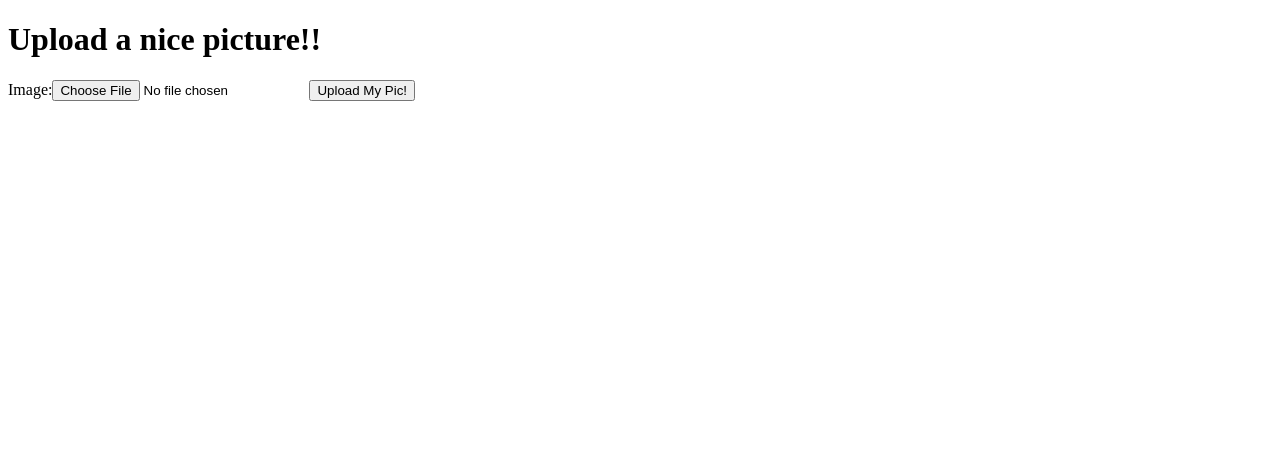
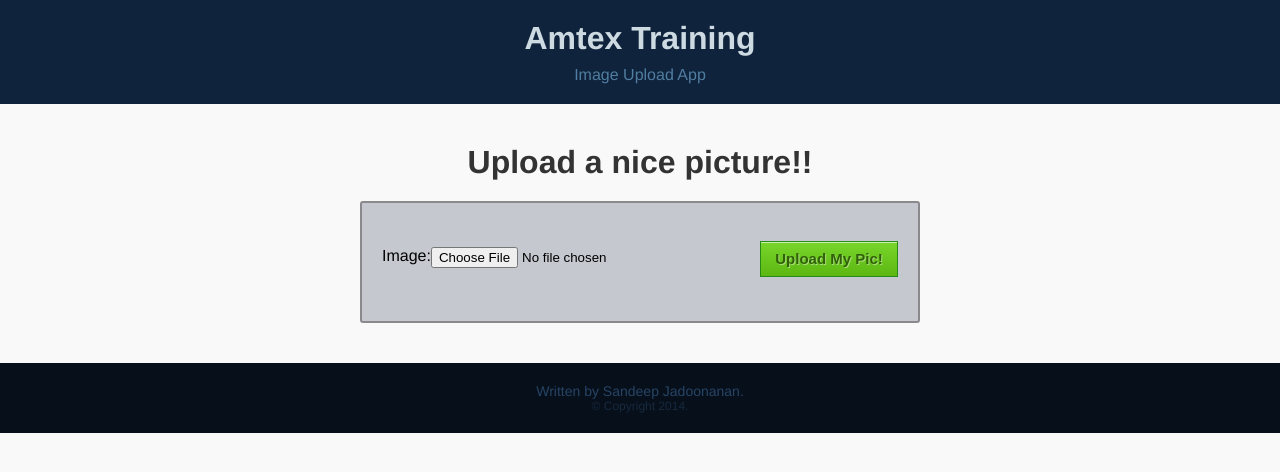
Before and after one commit to TunedMystic/django-file-upload, a Django app: page /p/uploadfile/ in a window 1280 px wide. Shown: the top 472 px of the page. Run offline with Django 3.2, Linux system fonts and the light colour scheme.

Commit message:
Add base template in picsApp. Begin styling with CSS.

```diff
--- /dev/null
+++ b/picsApp/static/picsApp/css/main.css
@@ -0,0 +1,103 @@
+
+
+html, body, div, ul, li, p, span, a, h1, h2, h3, h4, h5, h6 {
+  margin: 0px;
+  padding: 0px;
+}
+
+
+/* ------------ Box-sizing technique taken from Paul Irish ------------ */
+/* ----- http://www.paulirish.com/2012/box-sizing-border-box-ftw/ ----- */
+html {
+  box-sizing: border-box;
+}
+
+*, *:before, *:after {
+  box-sizing: inherit;
+}
+/* -------------------------------------------------------------------- */
+
+
+/* ------------- Clear-fix technique taken from Paul Irish ------------ */
+/* ----------- http://css-tricks.com/snippets/css/clear-fix/ ---------- */
+.clearfix:after {
+  visibility: hidden;
+  display: block;
+  font-size: 0;
+  content: " ";
+  clear: both;
+  height: 0;
+}
+
+.clearfix { display: inline-block; }
+
+* html .clearfix { height: 1%; }
+
+.clearfix { display: block; }
+/* -------------------------------------------------------------------- */
+
+body {
+  background-color: #F9F9F9;
+  font-family: "Helvetica Neue", Helvetica, Arial, sans-serif;
+}
+
+ul {
+  list-style: none;
+}
+
+.darkish {
+  color: #333;
+}
+
+#page-main {
+  width: 1000px;
+  margin: 0 auto;
+}
+
+#page-header {
+  background-color: #0F233C;
+  color: #CDDAE2;
+  padding: 20px 0px;
+}
+
+#page-header-inner {
+  text-align: center;
+  width: 1000px;
+  margin: 0 auto;
+}
+
+#page-header h1{
+
+}
+
+#page-header p{
+  margin-top: 9px;
+  color: #517DA0;
+}
+
+#page-footer {
+  background-color: #070F1A;
+  color: #264566;
+  padding: 20px 0px;
+  font-size: 14px;
+}
+
+#page-footer-inner {
+  text-align: center;
+  width: 1000px;
+  margin: 0 auto;
+}
+
+#page-footer p{
+
+}
+
+#page-footer p.copyright{
+  font-size: 12px;
+  color: #172A3F;
+}
+
+#page-content {
+  padding: 40px 10px;
+  text-align: center;
+}
--- /dev/null
+++ b/picsApp/static/picsApp/css/upload.css
@@ -0,0 +1,100 @@
+
+
+#uploadForm {
+  position: relative;
+  width: 560px;
+  margin: 0 auto;
+  background-color: #C6C8CF;
+  padding: 20px 20px;
+  margin-top: 20px;
+  -webkit-border-radius: 3px;
+  -moz-border-radius: 3px;
+  border-radius: 3px;
+  border: 2px solid #8A8A8D;
+}
+
+#uploadForm label {
+  float: left;
+}
+
+#uploadForm #id_img {
+  float: left;
+}
+
+#uploadForm input[type='submit']{
+  float: right;
+}
+
+
+ul.errorlist {
+  position: absolute;
+  top: 0;
+  text-align: center;
+  width: 517px;
+  margin-top: 8px;
+  font-size: 12px;
+  color: #E9125F;
+  background-color: #E2ACBD;
+  -webkit-border-radius: 3px;
+  -moz-border-radius: 3px;
+  border-radius: 3px;
+  padding: 3px 0px;
+  z-index: 99;
+}
+
+.simpleSpacer {
+  width: 100%;
+  height: 24px;
+}
+
+
+
+/* ------------------------------------------------------ */
+/* This button was generated using CSSButtonGenerator.com */
+.button {
+  -moz-box-shadow: inset 0px 1px 0px 0px #caefab;
+  -webkit-box-shadow: inset 0px 1px 0px 0px #caefab;
+  box-shadow: inset 0px 1px 0px 0px #caefab;
+  background: -webkit-gradient( linear, left top, left bottom, color-stop(0.05, #77d42a), color-stop(1, #5cb811) );
+  background: -moz-linear-gradient( center top, #77d42a 5%, #5cb811 100% );
+  filter: progid:DXImageTransform.Microsoft.gradient(startColorstr='#77d42a', endColorstr='#5cb811');
+  background-color: #77d42a;
+  -webkit-border-top-left-radius: 0px;
+  -moz-border-radius-topleft: 0px;
+  border-top-left-radius: 0px;
+  -webkit-border-top-right-radius: 0px;
+  -moz-border-radius-topright: 0px;
+  border-top-right-radius: 0px;
+  -webkit-border-bottom-right-radius: 0px;
+  -moz-border-radius-bottomright: 0px;
+  border-bottom-right-radius: 0px;
+  -webkit-border-bottom-left-radius: 0px;
+  -moz-border-radius-bottomleft: 0px;
+  border-bottom-left-radius: 0px;
+  text-indent: 0px;
+  border: 1px solid #268a16;
+  display: inline-block;
+  color: #306108;
+  font-family: Arial;
+  font-size: 15px;
+  font-weight: bold;
+  font-style: normal;
+  /* height: 44px; */
+  line-height: 32px;
+  width: 138px;
+  text-decoration: none;
+  text-align: center;
+  text-shadow: 1px 1px 0px #aade7c;
+  margin-top: -6px;
+}
+.button:hover {
+  background:-webkit-gradient( linear, left top, left bottom, color-stop(0.05, #5cb811), color-stop(1, #77d42a) );
+  background:-moz-linear-gradient( center top, #5cb811 5%, #77d42a 100% );
+  filter:progid:DXImageTransform.Microsoft.gradient(startColorstr='#5cb811', endColorstr='#77d42a');
+  background-color:#5cb811;
+}.button:active {
+  position:relative;
+  top:1px;
+}
+/* This button was generated using CSSButtonGenerator.com */
+/* ------------------------------------------------------ */
--- /dev/null
+++ b/picsApp/templates/picsApp/base.html
@@ -0,0 +1,44 @@
+{% load staticfiles %}
+
+<!DOCTYPE html>
+<html>
+  <head>
+    <title>Amtex Training | {% block title %}{% endblock %}</title>
+    <link rel="stylesheet" type="text/css" href="{% static 'picsApp/css/main.css' %}"/>
+    {% block styles %}{% endblock %}
+  </head>
+
+  <body>
+
+
+    <div id="page-header">
+      <div id="page-header-inner">
+        <h1>Amtex Training</h1>
+        <p>Image Upload App</p>
+      </div>
+    </div>
+
+
+    <div id="page-main">
+      <div id="page-inner">
+
+        <div id="page-content">
+          {% block content %}{% endblock %}
+
+          {% block footScripts %}{% endblock %}
+        </div>
+
+      </div>
+    </div>
+
+
+    <div id="page-footer">
+      <div id="page-footer-inner">
+        <p>Written by Sandeep Jadoonanan.</p>
+        <p class="copyright">&copy; Copyright 2014.</p>
+      </div>
+    </div>
+
+
+  </body>
+</html>
--- a/picsApp/templates/picsApp/uploadForm.html
+++ b/picsApp/templates/picsApp/uploadForm.html
@@ -1,20 +1,24 @@
-<!DOCTYPE html>
+{% extends 'picsApp/base.html' %}
+{% load staticfiles %}
 
-<html>
-  <head>
-    <title>Simple Uploading App</title>
-  </head>
+{% block title %}Upload an Image{% endblock %}
 
-  <body>
-    <h1>Upload a nice picture!!</h1>
+{% block styles %}
+  <link rel="stylesheet" type="text/css" href="{% static 'picsApp/css/upload.css' %}" />
+{% endblock %}
 
 
-    <form action="." method="POST" enctype="multipart/form-data">
+{% block content %}
+    <h1 class="darkish">Upload a nice picture!!</h1>
+    <form id="uploadForm" action="." method="POST" enctype="multipart/form-data">
       {% csrf_token %}
-      {{ form }}
-      <input type="submit" value="Upload My Pic!" />
+
+      <div class="clearfix">
+        <div class="simpleSpacer"></div>
+        {{ form }}
+        <input type="submit" class="button" value="Upload My Pic!" />
+      </div>
+
+      <div class="simpleSpacer"></div>
     </form>
-
-
-  </body>
-</html>
+{% endblock %}
--- a/picsApp/views.py
+++ b/picsApp/views.py
@@ -24,6 +24,7 @@ def uploadFile(request):
   # No form data, so return an empty form.
   else:
     uploadForm = PictureUploadForm()
+
   return render(request, "picsApp/uploadForm.html", {"form": uploadForm})
 
 
@@ -34,14 +35,13 @@ def listFiles(request):
 
   # Get a the details of each uploaded file as a list.
   limitResults = 12
-
-
   details = []
   for pic in PictureUpload.objects.all()[:limitResults]:
     n = {}
     n["fileName"] = os.path.basename(pic.img.name)
     n["fileExtension"] = os.path.splitext(pic.img.name)[-1]
     n["fileSize"] = getSize(pic.img.size)
+    n["fileUrl"] = pic.img.name
     details.append(n)
 
   return render(request, "picsApp/uploadList.html", {"files": details})
```
Also changed, not shown: picsApp/static/picsApp/css/uploadList.css (added, +8 -0 lines), picsApp/templates/picsApp/uploadList.html (+16 -16 lines).
